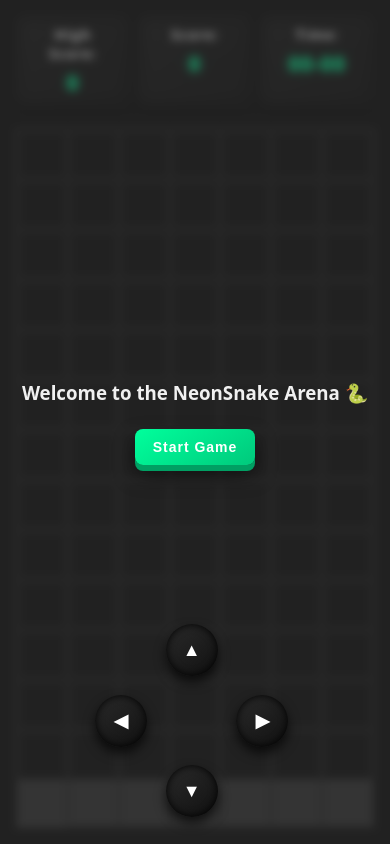
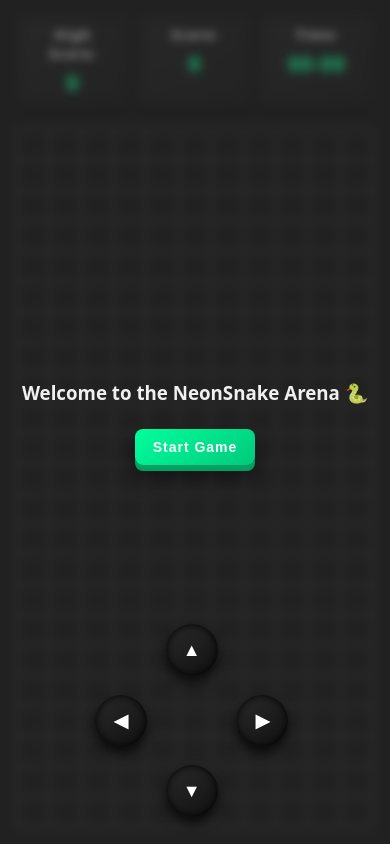
Before and after one commit to bitkaran/neon-snake-arena, a plain HTML site: page index.html in a window 390 px wide. Drawn offline with Linux system fonts and the light colour scheme.

Commit message:
Update style.css

```diff
--- a/style.css
+++ b/style.css
@@ -87,6 +87,14 @@ section {
   grid-template-columns: repeat(auto-fill, minmax(50px, 1fr));
   grid-template-rows: repeat(auto-fill, minmax(50px, 1fr));
 }
+
+@media (max-width: 768px) {
+  .board {
+    grid-template-columns: repeat(auto-fill, minmax(30px, 1fr));
+    grid-template-rows: repeat(auto-fill, minmax(30px, 1fr));
+  }
+}
+
 
 .block {
   border: 1px solid var(--border-primary-color);
```
